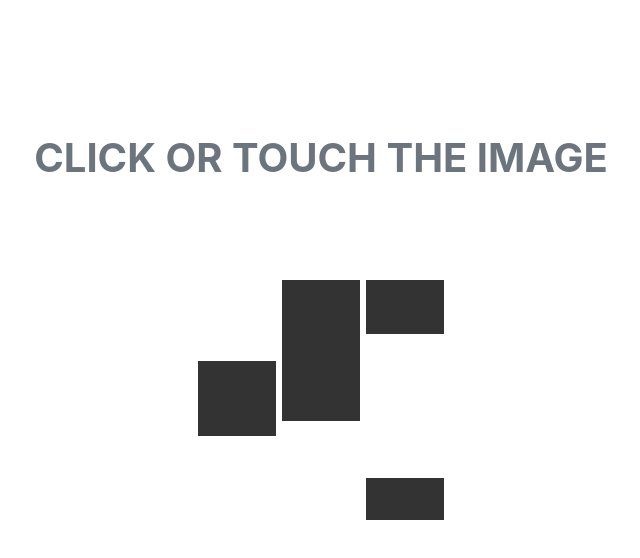
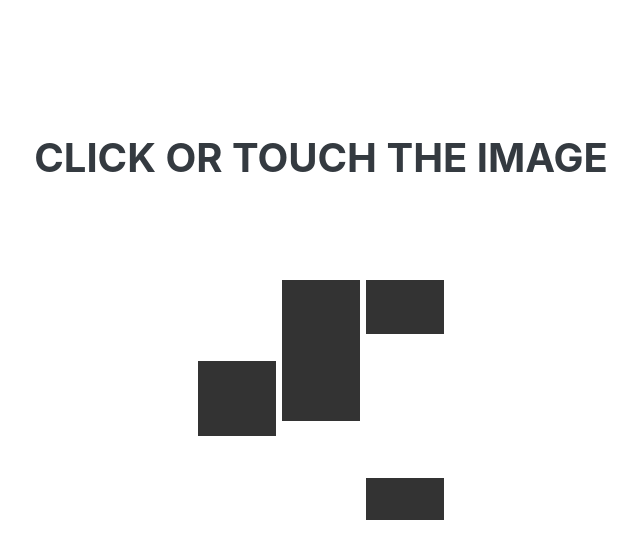
Before and after one commit to Rodsducarmo/rodsflooring.github.io, a plain HTML site: page index.html in a window 1280 px wide. Shown: the whole page, without its empty margins (319-959 px from the left). Drawn offline with nearby package versions, Linux system fonts and the light colour scheme.

Commit message:
Update index.html

```diff
--- a/index.html
+++ b/index.html
@@ -41,7 +41,7 @@
         <a href="iindex.html">
             <div id="preloader">
                 <div id="status">
-                  <h1 class="sub text-secondary" align="center"><b>CLICK OR TOUCH THE IMAGE</b></h1>
+                  <h1 class="sub text-dark" align="center"><b>CLICK OR TOUCH THE IMAGE</b></h1>
                 </div>
             </div>
         </a>
```
